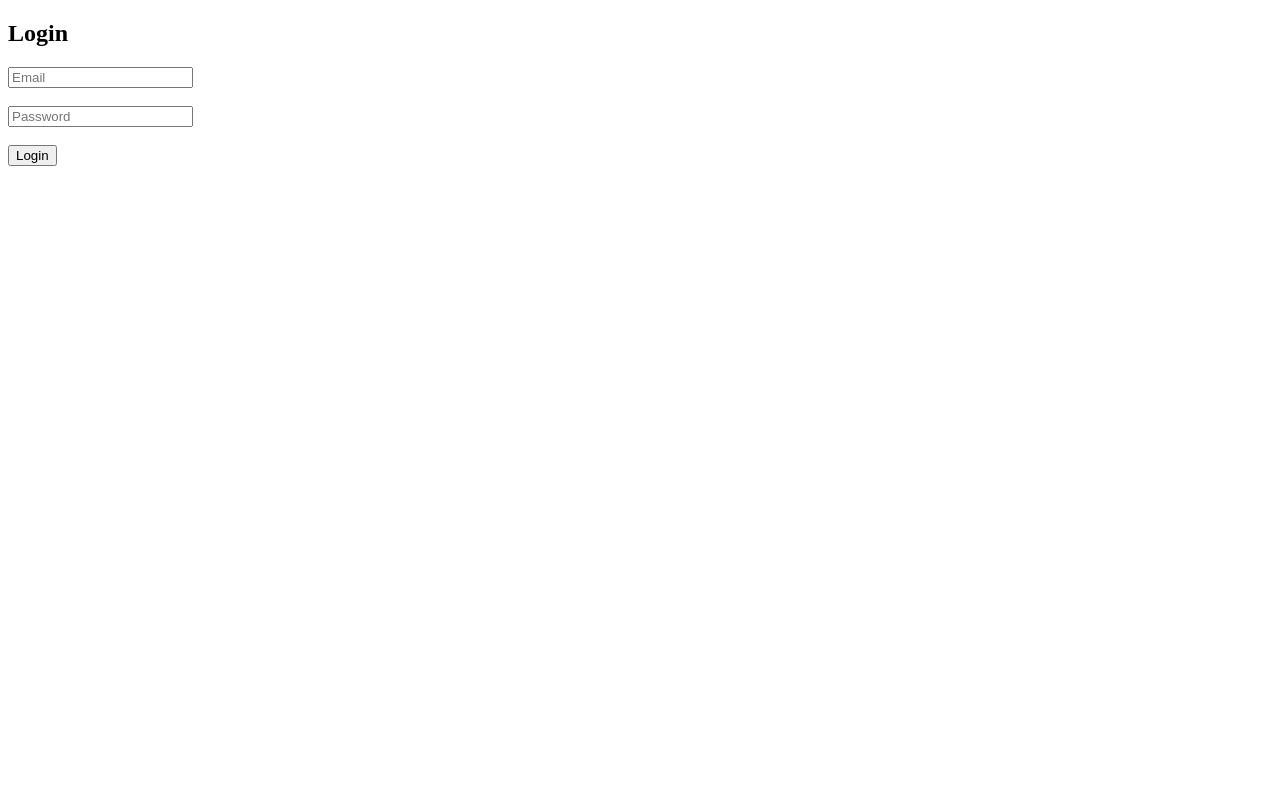
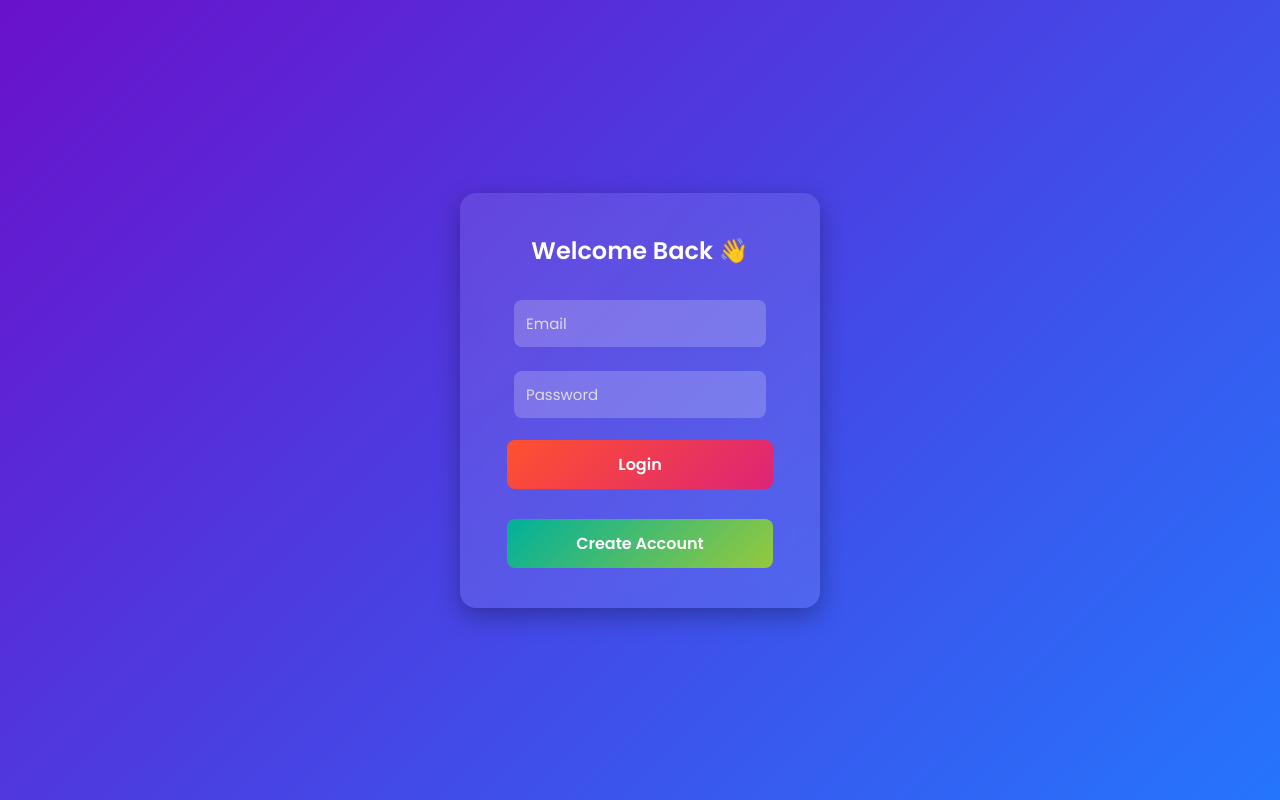
Before and after one commit to sauravchauhan010/loginsmc, a plain HTML site: page login.html in a window 1280 px wide. Drawn offline with Linux system fonts and the light colour scheme.

Commit message:
Update login.html

```diff
--- a/login.html
+++ b/login.html
@@ -2,19 +2,22 @@
 <html>
 <head>
   <title>Login</title>
+  <link rel="stylesheet" href="style.css">
 </head>
 <body>
-  <h2>Login</h2>
+  <div class="container">
+    <h2>Welcome Back 👋</h2>
     <form id="loginForm">
-    <input type="email" id="email" placeholder="Email" required><br><br>
-    <input type="password" id="password" placeholder="Password" required><br><br>
+      <input type="email" id="email" placeholder="Email" required><br>
+      <input type="password" id="password" placeholder="Password" required><br>
       <button type="submit">Login</button>
     </form>
-
     <p id="msg"></p>
+    <a href="register.html"><button type="button">Create Account</button></a>
+  </div>
 
   <script>
-  const scriptURL = "https://script.google.com/macros/s/AKfycbzM4Z_CmZ7hIJcj7eo2Q04zEDkeokG22wLjEg49Tpm-KimHpBPPi3jrSW2qxWsYQVujoA/exec"; // Replace with your Apps Script Web App URL
+    const scriptURL = "https://script.google.com/macros/s/AKfycbzM4Z_CmZ7hIJcj7eo2Q04zEDkeokG22wLjEg49Tpm-KimHpBPPi3jrSW2qxWsYQVujoA/exec";
 
     document.getElementById("loginForm").addEventListener("submit", function(e) {
       e.preventDefault();
@@ -29,17 +32,13 @@
       .then(res => res.text())
       .then(data => {
         if (data === "LOGIN_SUCCESS") {
-        // Save user session (just email here for demo)
           localStorage.setItem("userEmail", document.getElementById("email").value);
-
-        // Redirect to home page
           window.location.href = "home.html";
         } else {
-        document.getElementById("msg").innerText = "Invalid credentials!";
+          document.getElementById("msg").innerText = "❌ Invalid credentials!";
         }
       });
     });
   </script>
-
 </body>
 </html>
```
Lines whose indentation alone changed are shown as unchanged.
